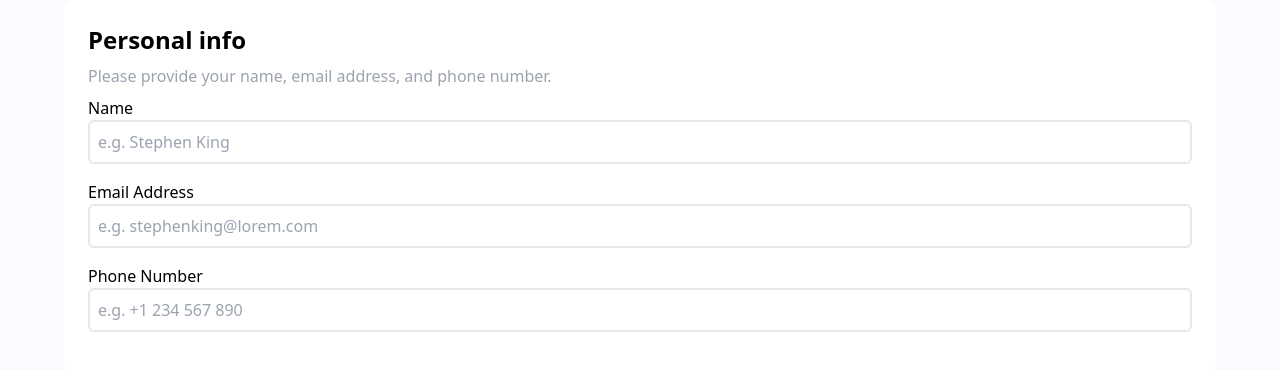
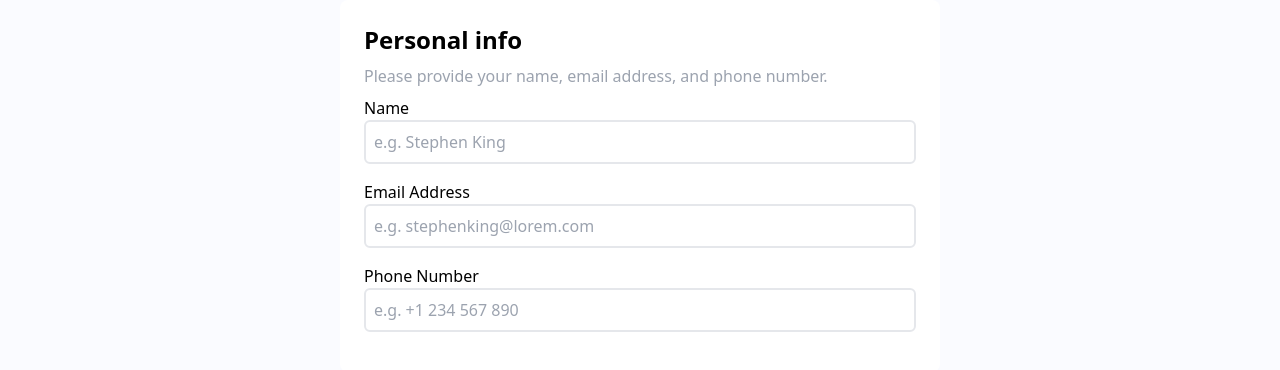
Before and after one commit to szczepanieceryk/multi-step-form, a React (Vite) app: page / in a window 1280 px wide. Shown: the top 370 px of the page. Built offline with nearby package versions, Linux system fonts and the light colour scheme.

Commit message:
fix(ui): limit elemnet width

```diff
--- a/src/App.tsx
+++ b/src/App.tsx
@@ -2,7 +2,7 @@ import React from 'react';
 import Form from './layouts/Form';
 const App: React.FC = () => {
   return (
-    <div>
+    <div className="mx-auto max-w-[800px]">
       <Form />
     </div>
   );
--- a/src/layouts/Form.tsx
+++ b/src/layouts/Form.tsx
@@ -5,7 +5,7 @@ const Form: React.FC = () => {
   const [number, setNumber] = useState<string>('');
 
   return (
-    <form className="p-6 mx-auto w-[90%] rounded-lg bg-white">
+    <form className="p-6 mx-auto w-[90%] max-w-[600px] rounded-lg bg-white">
       <h1 className="text-2xl font-semibold">Personal info</h1>
       <p className="my-2 text-gray-400">
         Please provide your name, email address, and phone number.
```
